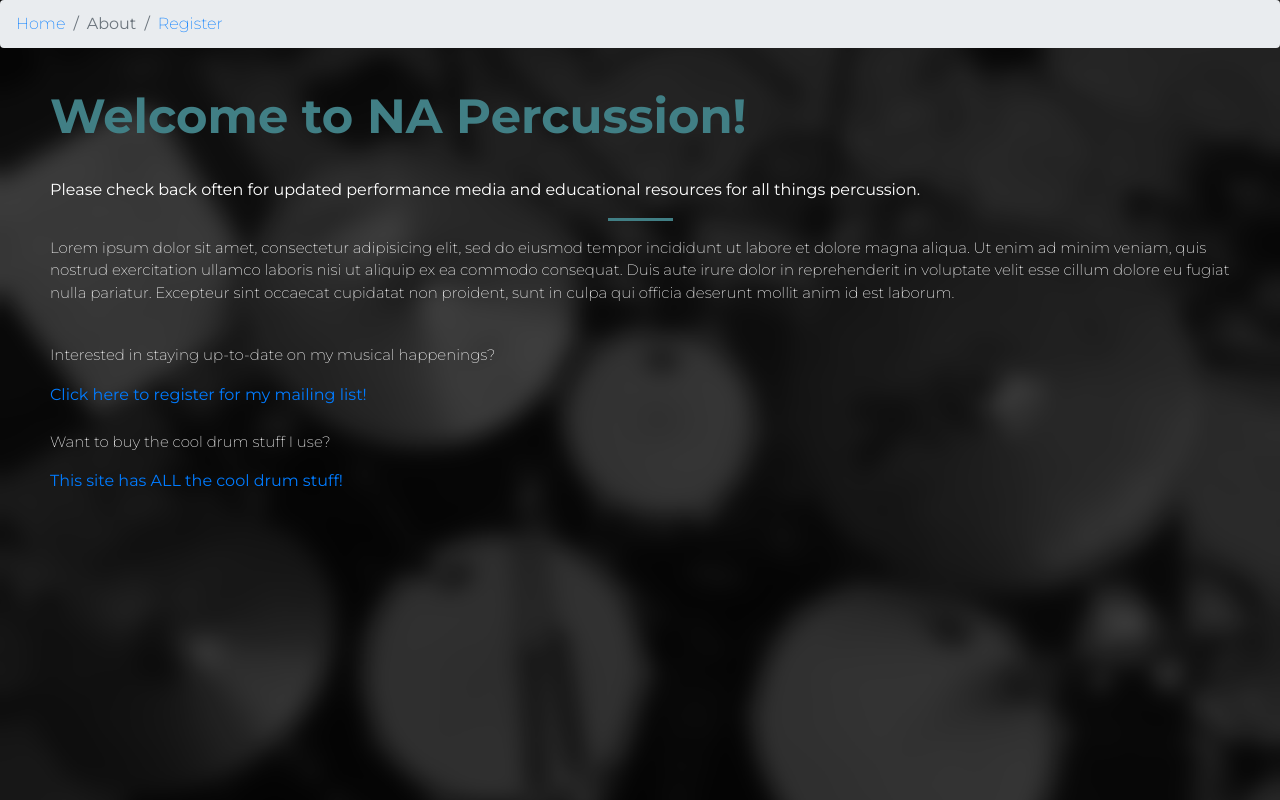
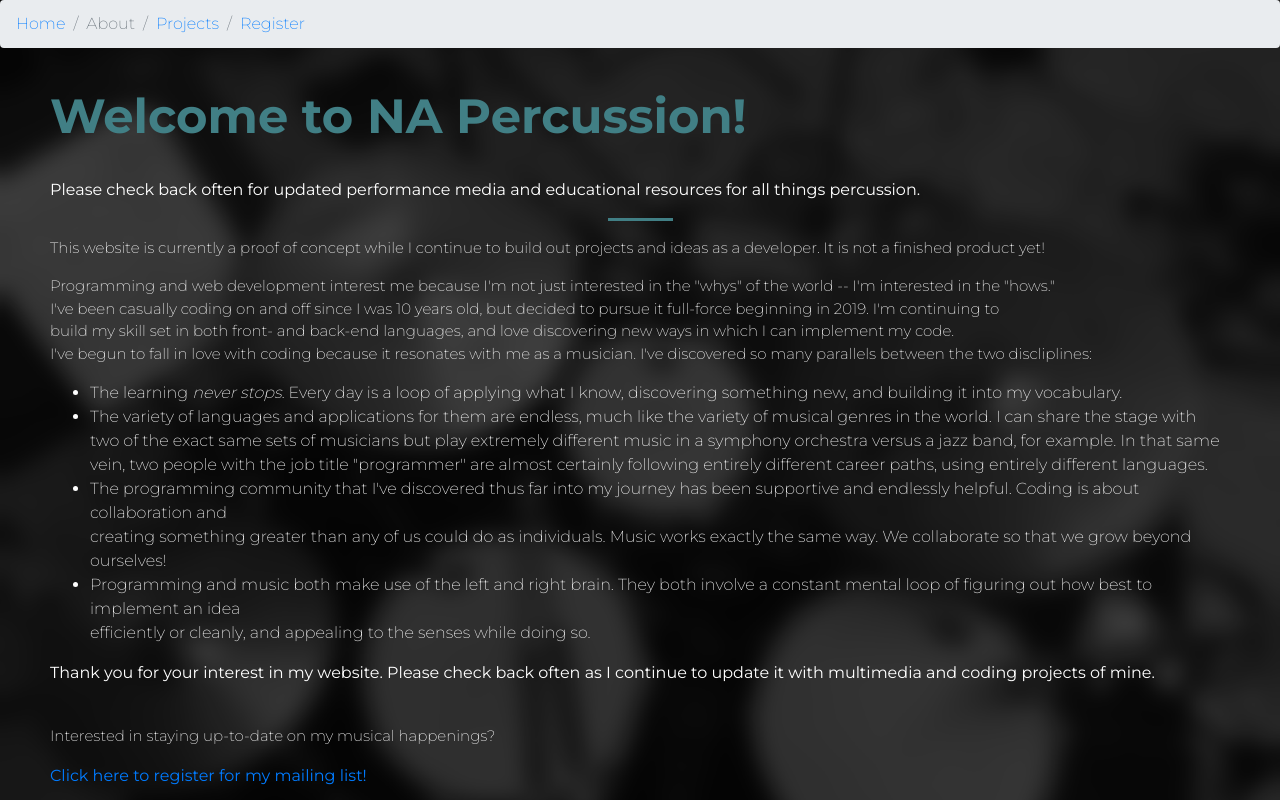
Before and after one commit to addelian/NA-Percussion, a website: page htmlplayground.html in a window 1280 px wide. Drawn offline with nearby package versions, Linux system fonts and the light colour scheme; files whose address does not match are found by name.

Commit message:
Added a Projects page and the Gig Calculator

```diff
--- /dev/null
+++ b/Projects.html
@@ -0,0 +1,85 @@
+<!DOCTYPE html>
+<html>
+	<head>
+		<title>NA Percussion</title>
+		<!-- Required meta tags -->
+		<meta charset="utf-8">
+		<meta content="width=device-width, initial-scale=1.0, maximum-scale=1.0, user-scalable=0" name="viewport" />
+
+		<meta http-equiv="X-UA-Compatible" content="IE=edge,chrome=1" />
+
+		<!-- CSS Files from PK -->
+		<link href="./assets/css/paper-kit.css" rel="stylesheet" />
+		<link href="./assets/css/bootstrap.min.css" rel="stylesheet" />
+
+		<!--     Fonts / icons    -->
+		<link href="https://fonts.googleapis.com/css?family=Montserrat:400,700,200" rel="stylesheet" />
+		<link rel="stylesheet" href="https://maxcdn.bootstrapcdn.com/font-awesome/latest/css/font-awesome.min.css" />
+
+
+		<!-- My CSS-->
+		<link href="style.css" rel ="stylesheet">
+	  </head>
+<body>
+	<header>
+
+		<nav aria-label="breadcrumb" role="navigation">
+			<ol class="breadcrumb">
+				<li class="breadcrumb-item"><a href="index.html">Home</a></li>
+				<li class="breadcrumb-item"><a href="htmlplayground.html">About</a></li>
+				<li class="breadcrumb-item active" aria-current="page">Projects</li>
+				<li class="breadcrumb-item"><a href="https://mailchi.mp/4767486136a4/napercussionemail" target="_blank">Register</a></li>
+			</ol>
+		</nav>
+
+	</header><br>
+	<section id = "about-welcome">
+		<h1><strong>Coding Projects</strong></h1><br>
+		Projects will continue to be added as I build them.<hr>
+	</section>
+	<section id = "about-welcome">
+
+		<p><a href="./GigCalculator/GigCalc.html" target="_blank"><strong>"The Gig-o-Meter" - Gig Payment Calculator</strong></a><br>
+		<p>This calculator is based loosely off of a tip calculator, with modified calculations to fit the indicated inputs.<br></p>
+
+			<p>As a jazz drummer, I am often approached about performances ("gigs") with very little advance notice. As I accepted more gigs around the area,<br>
+			I realized that I was beginning to lose track of how much money I was actually making (or had the potential to make) at each gig. To help facili-<br>
+			tate a well-informed decision in pursuing a gig or not, I began logging the venue locations and average payout of each performance and used that<br>
+			information to build this calculator.</p>
+
+			<p>The premise of the calculator is to determine how much I might expect to make at a local venue if I were to accept a gig, assuming I knew a little<br>
+			bit of background information about the gig ahead of time (namely, the weekday of the performance, how many people with which I am playing, and how<br>
+			much money in tips I ancitipate the group to receive).</p>
+
+			<p>The calculator accepts three different inputs - "Venue," "Tip amount," and "Number of People." Tip amount is entirely optional (assumed zero if no<br>
+			input), and number of people defaults to "one" if no input is given. The Venue is a dropdown of multiple locations along with the relevant weekday,<br>
+			which sometimes affects payment at local jazz gigs (especially at the Des Moines jazz club Noce).</p>
+
+			<p>Certain elements of the calculator do not display until the projected payment is actually calculated, and the only way to "break" the calculator<br>
+			is to put in words instead of numbers. This only "breaks" it so much as it returns "$NaN" instead of a number, and as soon as the fields are updated<br>
+			with numerical values, the calculator works again.</p>
+
+
+	</section>
+</body>
+
+<!-- Core JS Files -->
+<script src="./assets/js/jquery-3.2.1.js" type="text/javascript"></script>
+<script src="./assets/js/jquery-ui-1.12.1.custom.min.js" type="text/javascript"></script>
+<script src="./assets/js/popper.js" type="text/javascript"></script>
+<script src="./assets/js/bootstrap.min.js" type="text/javascript"></script>
+
+<!-- Switches -->
+<script src="./assets/js/bootstrap-switch.min.js"></script>
+
+<!--  Plugins for Slider -->
+<script src="./assets/js/nouislider.js"></script>
+
+<!--  Plugins for DateTimePicker -->
+<script src="./assets/js/moment.min.js"></script>
+<script src="./assets/js/bootstrap-datetimepicker.min.js"></script>
+
+<!--  Paper Kit Initialization snd functons -->
+<script src="./assets/js/paper-kit.js"></script>
+
+</html>
--- a/htmlplayground.html
+++ b/htmlplayground.html
@@ -27,7 +27,8 @@
 			<ol class="breadcrumb">
 				<li class="breadcrumb-item"><a href="index.html">Home</a></li>
 				<li class="breadcrumb-item active" aria-current="page">About</li>
-				<li class="breadcrumb-item"><a href="https://mailchi.mp/4767486136a4/napercussionemail">Register</a></li>
+				<li class="breadcrumb-item"><a href="Projects.html">Projects</a></li>
+				<li class="breadcrumb-item"><a href="https://mailchi.mp/4767486136a4/napercussionemail" target="_blank">Register</a></li>
 			</ol>
 		</nav>
 
@@ -38,12 +39,26 @@
 	</section>
 	<section id = "about-welcome2">
 
-		<p>Lorem ipsum dolor sit amet, consectetur adipisicing elit, sed do eiusmod
-		tempor incididunt ut labore et dolore magna aliqua. Ut enim ad minim veniam,
-		quis nostrud exercitation ullamco laboris nisi ut aliquip ex ea commodo
-		consequat. Duis aute irure dolor in reprehenderit in voluptate velit esse
-		cillum dolore eu fugiat nulla pariatur. Excepteur sint occaecat cupidatat non
-		proident, sunt in culpa qui officia deserunt mollit anim id est laborum.</p>
+		<p>This website is currently a proof of concept while I continue to build out projects and ideas as a developer. It is not a finished product yet!<br></p>
+		<p>Programming and web development interest me because I'm not just interested in the "whys" of the world -- I'm interested in the "hows."<br>
+			I've been casually coding on and off since I was 10 years old, but decided to pursue it full-force beginning in 2019. I'm continuing to<br>
+			build my skill set in both front- and back-end languages, and love discovering new ways in which I can implement my code.<br>
+			I've begun to fall in love with coding because it resonates with me as a musician. I've discovered so many parallels between the two discliplines:<br>
+			<ul>
+				<li>The learning <em>never stops.</em> Every day is a loop of applying what I know, discovering something new, and building it into my vocabulary.</li>
+				<li>The variety of languages and applications for them are endless, much like the variety of musical genres in the world. I can share the stage with<br>
+					two of the exact same sets of musicians but play extremely different music in a symphony orchestra versus a jazz band, for example. In that same<br>
+					vein, two people with the job title "programmer" are almost certainly following entirely different career paths, using entirely different languages.</li>
+				<li>The programming community that I've discovered thus far into my journey has been supportive and endlessly helpful. Coding is about collaboration and<br>
+					creating something greater than any of us could do as individuals. Music works exactly the same way. We collaborate so that we grow beyond ourselves!</li>
+				<li>Programming and music both make use of the left and right brain. They both involve a constant mental loop of figuring out how best to implement an idea<br>
+					efficiently or cleanly, and appealing to the senses while doing so.
+				</li>
+			</ul>
+
+		Thank you for your interest in my website. Please check back often as I continue to update it with multimedia and coding projects of mine.
+
+		</p>
 		<br>
 		<p>Interested in staying up-to-date on my musical happenings?</p>
 		<a href="register.html"><strong>Click here to register for my mailing list!</strong><br><br>
--- a/style.css
+++ b/style.css
@@ -97,3 +97,7 @@ hr {
   padding-left: 50px;
   padding-right: 50px;
 }
+
+li {
+  font-weight: lighter;;
+}
```
Also changed, not shown: index.html (+3 -2 lines).
